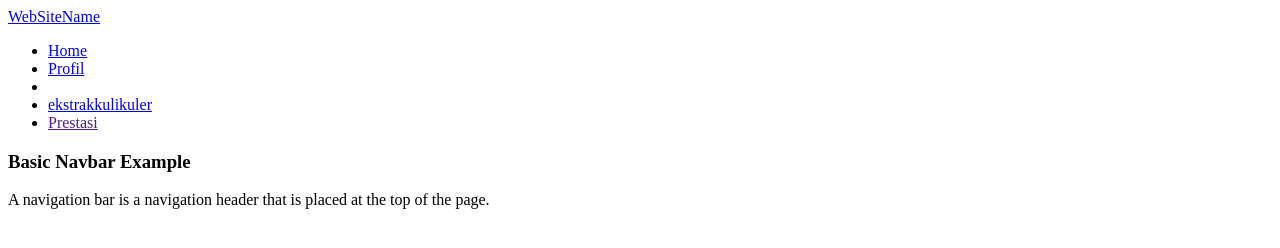
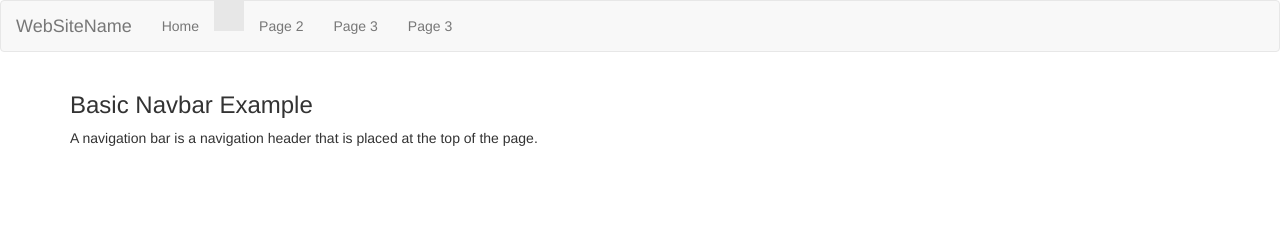
Before and after one commit to Pramana-Indo-Sejahtera/web_profil_sekolah, a plain HTML site: page profil.html in a window 1280 px wide. Drawn offline with nearby package versions, Linux system fonts and the light colour scheme.

Commit message:
buat prestasi.html

```diff
--- a/profil.html
+++ b/profil.html
@@ -1,24 +1,26 @@
 <!DOCTYPE html>
 <html lang="en">
 <head>
-    <meta charset="UTF-8">
-    <meta http-equiv="X-UA-Compatible" content="IE=edge">
-    <meta name="viewport" content="width=device-width, initial-scale=1.0">
-    <title>Profil Sekolah</title>
+  <title>Bootstrap Example</title>
+  <meta charset="utf-8">
+  <meta name="viewport" content="width=device-width, initial-scale=1">
+  <link rel="stylesheet" href="https://maxcdn.bootstrapcdn.com/bootstrap/3.4.1/css/bootstrap.min.css">
+  <script src="https://ajax.googleapis.com/ajax/libs/jquery/3.6.0/jquery.min.js"></script>
+  <script src="https://maxcdn.bootstrapcdn.com/bootstrap/3.4.1/js/bootstrap.min.js"></script>
 </head>
 <body>
 
 <nav class="navbar navbar-default">
   <div class="container-fluid">
     <div class="navbar-header">
-            <a class="navbar-brand" href="index.html">WebSiteName</a>
+      <a class="navbar-brand" href="#">WebSiteName</a>
     </div>
     <ul class="nav navbar-nav">
       <li><a href="index.html">Home</a></li>
-            <li class="active"><a href="profil.html">Profil</a></li>
-            <li><a href="berita.html"></a></li>
-            <li><a href="ekstrakkulikuler.html">ekstrakkulikuler</a></li>
-            <li><a href="">Prestasi</a></li>
+      <li class="active"><a href="profil.html"></a></li>
+      <li><a href="berita.html">Page 2</a></li>
+      <li><a href="ekstrakkulikuler.html">Page 3</a></li>
+      <li><a href="ekstrakkulikuler.html">Page 3</a></li>
 
     </ul>
   </div>
```
Lines whose indentation alone changed are shown as unchanged.
